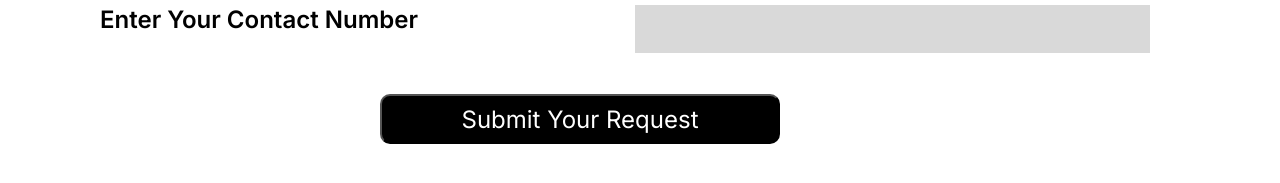
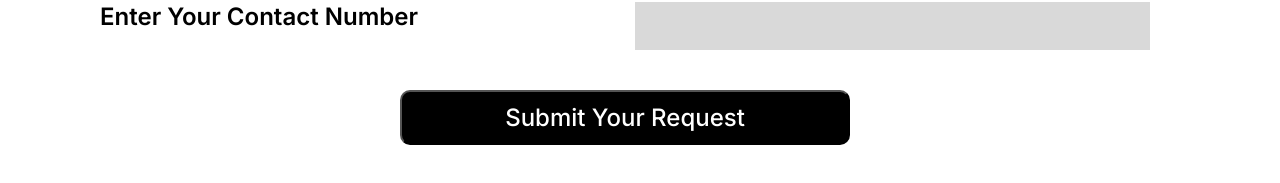
Before and after one commit to hrithikpandey786/MajorProject, a React (Create React App) app: page / in a window 1280 px wide. Shown: the part 577-760 px from the top of the page. Built offline with nearby package versions, Linux system fonts and the light colour scheme.

Commit message:
styled request submit button

```diff
--- a/src/App.css
+++ b/src/App.css
@@ -143,6 +143,10 @@
   height: 35px;
 }
 
+.pencil-image:hover{
+  cursor: pointer;
+}
+
 .studentRequestDiv form{
   display: flex;
   justify-content: space-around;
@@ -156,14 +160,19 @@
 }
 
 .studentRequestDiv button{
-  width: 400px;
-  height: 50px;
-  margin-left: 280px;
+  width: 450px;
+  height: 55px;
+  margin-left: 300px;
   margin-top: 20px;
   background-color: black;
   border-radius: 10px;
   color: white;
   font-size: 1.5rem;
+  font-weight: 500;
+}
+
+.studentRequestDiv button:hover{
+  cursor: pointer;
 }
 
 .studentRequestDiv input{
@@ -173,7 +182,7 @@
 }
 
 .studentRequestDiv input:focus{
-  border: 1px solid gray;
+  outline: none;
 }
 
 .labelAndInput{
```
